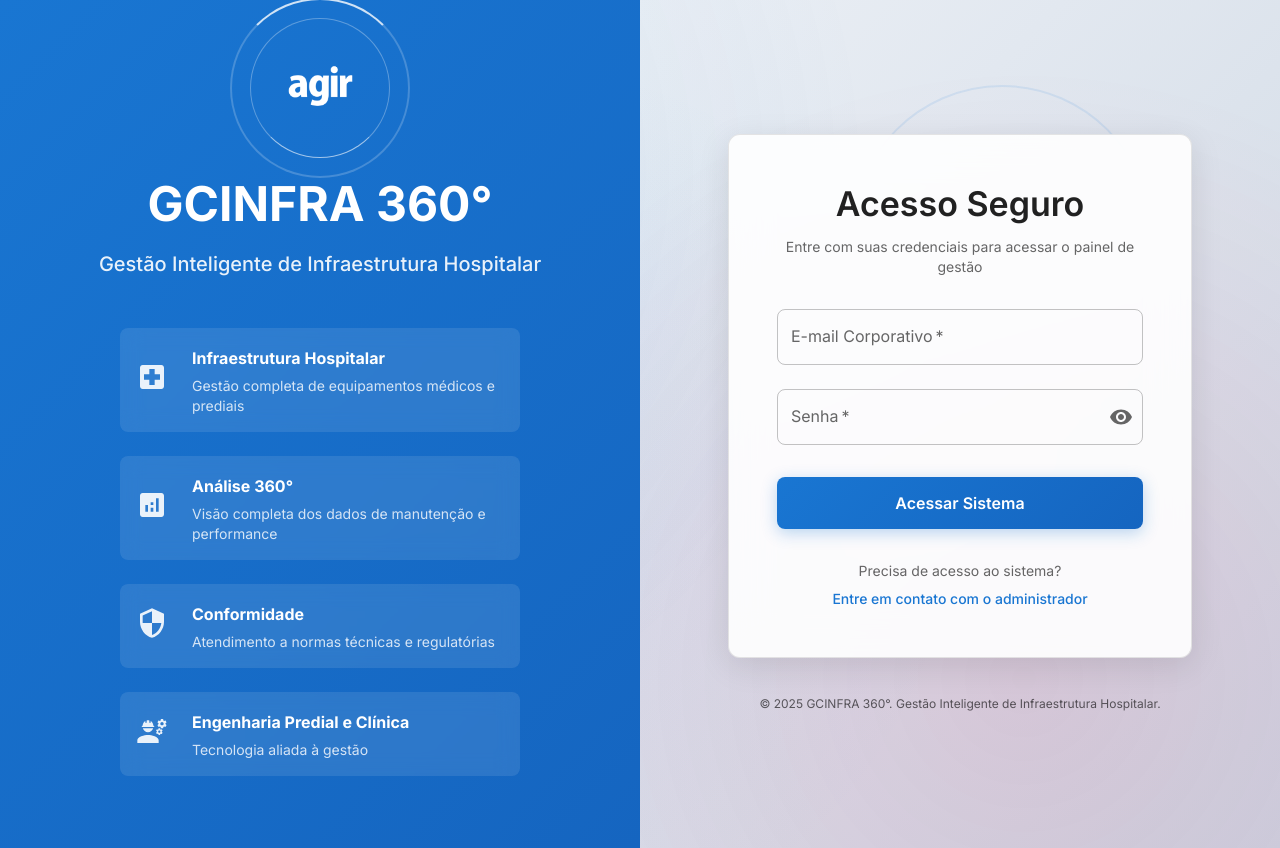
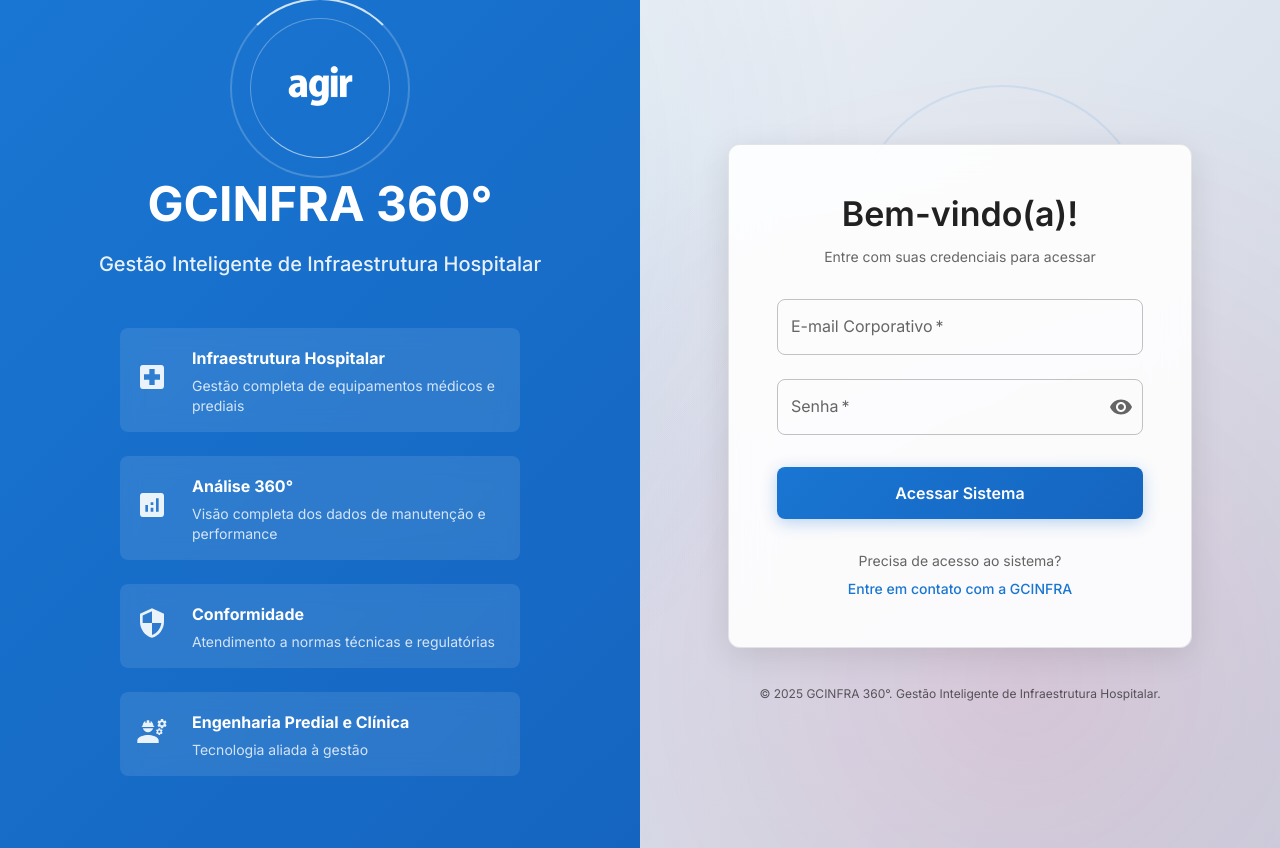
Before and after one commit to pborgesagir/dashboard-gcinfra-supabase, a Next.js app in the folder healthcare-saas/: page /auth/login in a window 1280 px wide. Built offline with nearby package versions, Linux system fonts and the light colour scheme; no server answers.

Commit message:
coloquei bem vindo no login

```diff
--- a/healthcare-saas/src/components/auth/LoginPage.tsx
+++ b/healthcare-saas/src/components/auth/LoginPage.tsx
@@ -360,10 +360,10 @@ export default function LoginPage() {
           >
             <Box textAlign="center" mb={4}>
               <Typography variant="h4" fontWeight="600" gutterBottom>
-                Acesso Seguro
+                Bem-vindo(a)!
               </Typography>
               <Typography variant="body2" color="text.secondary">
-                Entre com suas credenciais para acessar o painel de gestão
+                Entre com suas credenciais para acessar
               </Typography>
             </Box>
 
@@ -497,7 +497,7 @@ export default function LoginPage() {
                 color="primary.main"
                 sx={{ fontWeight: 500 }}
               >
-                Entre em contato com o administrador
+                Entre em contato com a GCINFRA
               </Typography>
             </Box>
           </Paper>
```
